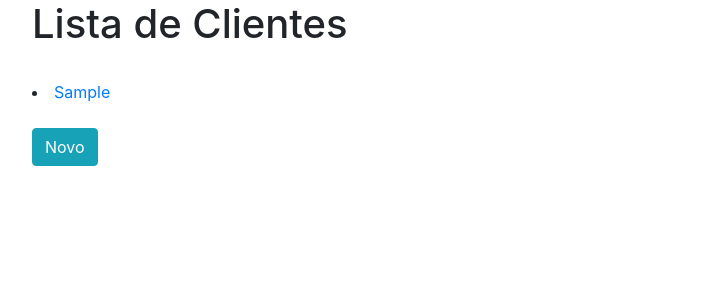
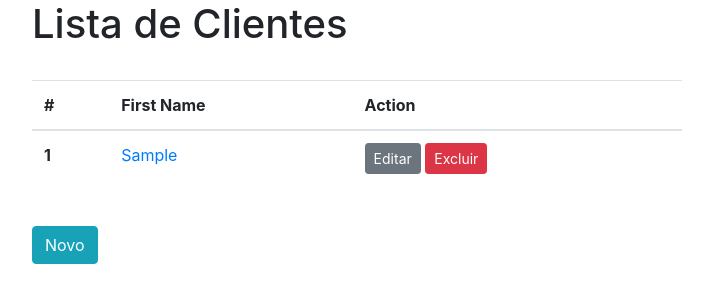
Before and after one commit to wmfinamore/gestao_clientes, a Django app: page /clientes/person_list/ in a window 1280 px wide. Shown: the top 303 px of the page, without its empty margins (283-996 px from the left). Run offline with Django 3.2, Linux system fonts and the light colour scheme; tables that the repository leaves empty hold one stand-in row (values such as "Sample post"); some libraries are stand-ins or nearby versions.

Commit message:
Implementados exemplo de uso das classe UpdateView e DeleteView

```diff
--- a/clientes/templates/clientes/person_list.html
+++ b/clientes/templates/clientes/person_list.html
@@ -6,9 +6,34 @@
 {% block main %}
     <h1>Lista de Clientes</h1>
     <br>
-    {% for person in object_list %}
-<li><a href="{% url 'person_detail_cbv' person.id %}">{{ person.first_name }}</a></li>
-    {% endfor %}
+<table class="table">
+    <thead>
+        <tr>
+            <th scope="col">#</th>
+            <th scope="col">First Name</th>
+            <th scope="col">Action</th>
+        </tr>
+    </thead>
+    <tbody>
+
+        {% for person in object_list %}
+            <tr>
+            <th scope="row">{{ person.id }}</th>
+            <td><a href="{% url 'person_detail_cbv' person.id %}">
+                {{ person.first_name }}
+                </a>
+            </td>
+            <td><a href="{% url 'person_update_cbv' person.id %}" class="btn btn-secondary btn-sm">
+                Editar
+                </a>
+                <a href="{% url 'person_delete_cbv' person.id %}" class="btn btn-danger btn-sm">Excluir</a>
+            </td>
+            </tr>
+        {% endfor %}
+    </tbody>
+
+
+</table>
 <br>
 <a href="{% url 'person_create_cbv' %}" class="btn btn-info">Novo</a>
 
--- a/clientes/urls.py
+++ b/clientes/urls.py
@@ -1,6 +1,6 @@
 from django.urls import path
 from .views import Persons_list, Persons_new, Persons_update, Persons_delete
-from .views import PersonList, PersonDetail, PersonCreate
+from .views import PersonList, PersonDetail, PersonCreate, PersonUpdate, PersonDelete
 
 
 urlpatterns = [
@@ -11,4 +11,6 @@ urlpatterns = [
     path('person_list/', PersonList.as_view(), name="person_list_cbv"),
     path('person_detail/<int:pk>', PersonDetail.as_view(), name='person_detail_cbv'),
     path('person_create/', PersonCreate.as_view(), name='person_create_cbv'),
+    path('person_update/<int:pk>', PersonUpdate.as_view(), name='person_update_cbv'),
+    path('person_delete/<int:pk>', PersonDelete.as_view(), name='person_delete_cbv'),
 ]
--- a/clientes/views.py
+++ b/clientes/views.py
@@ -1,7 +1,8 @@
 from django.shortcuts import render, redirect, get_object_or_404
 from django.contrib.auth.decorators import login_required
+from django.urls import reverse_lazy
 from django.utils import timezone
-from django.views.generic import ListView, DetailView, CreateView
+from django.views.generic import ListView, DetailView, CreateView, UpdateView, DeleteView
 
 from .models import Person
 from .forms import PersonForm
@@ -47,7 +48,7 @@ def Persons_delete(request, id):
         person.delete()
         return redirect('person_list')
 
-    return render(request, 'person_delete_confirm.html', {'person': person})
+    return render(request, 'person_confirm_delete.html', {'person': person})
 
 
 class PersonList(ListView):
@@ -66,3 +67,14 @@ class PersonCreate(CreateView):
     model = Person
     fields = ['first_name', 'last_name', 'age', 'salary', 'bio', 'photo']
     success_url = '/clientes/person_list/'
+
+
+class PersonUpdate(UpdateView):
+    model = Person
+    fields = ['first_name', 'last_name', 'age', 'salary', 'bio', 'photo']
+    success_url = reverse_lazy('person_list_cbv')
+
+
+class PersonDelete(DeleteView):
+    model = Person
+    success_url = reverse_lazy('person_list_cbv')
```
Also changed, not shown: clientes/templates/clientes/person_confirm_delete.html (added, +15 -0 lines), clientes/templates/person_confirm_delete.html (renamed from clientes/templates/person_delete_confirm.html).
